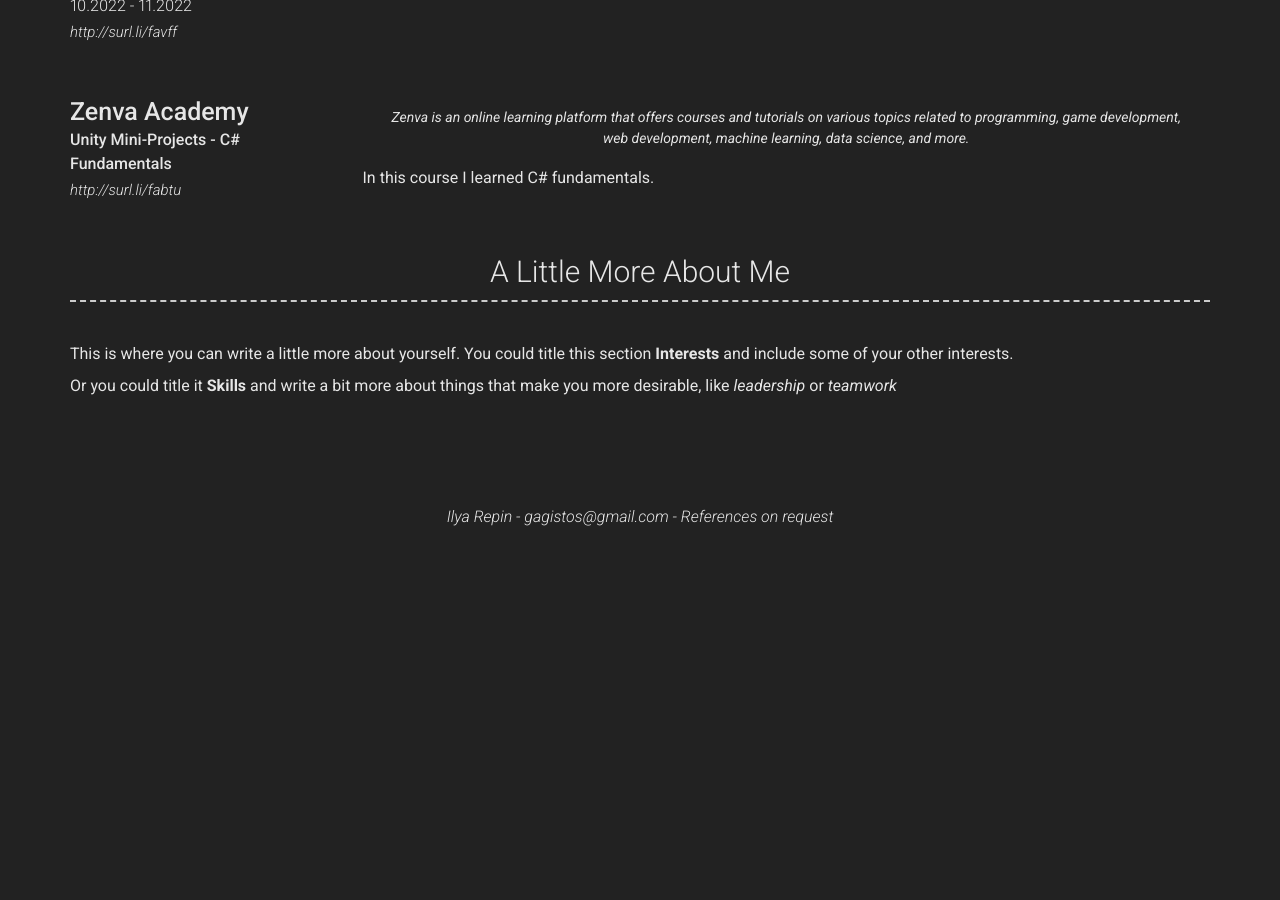
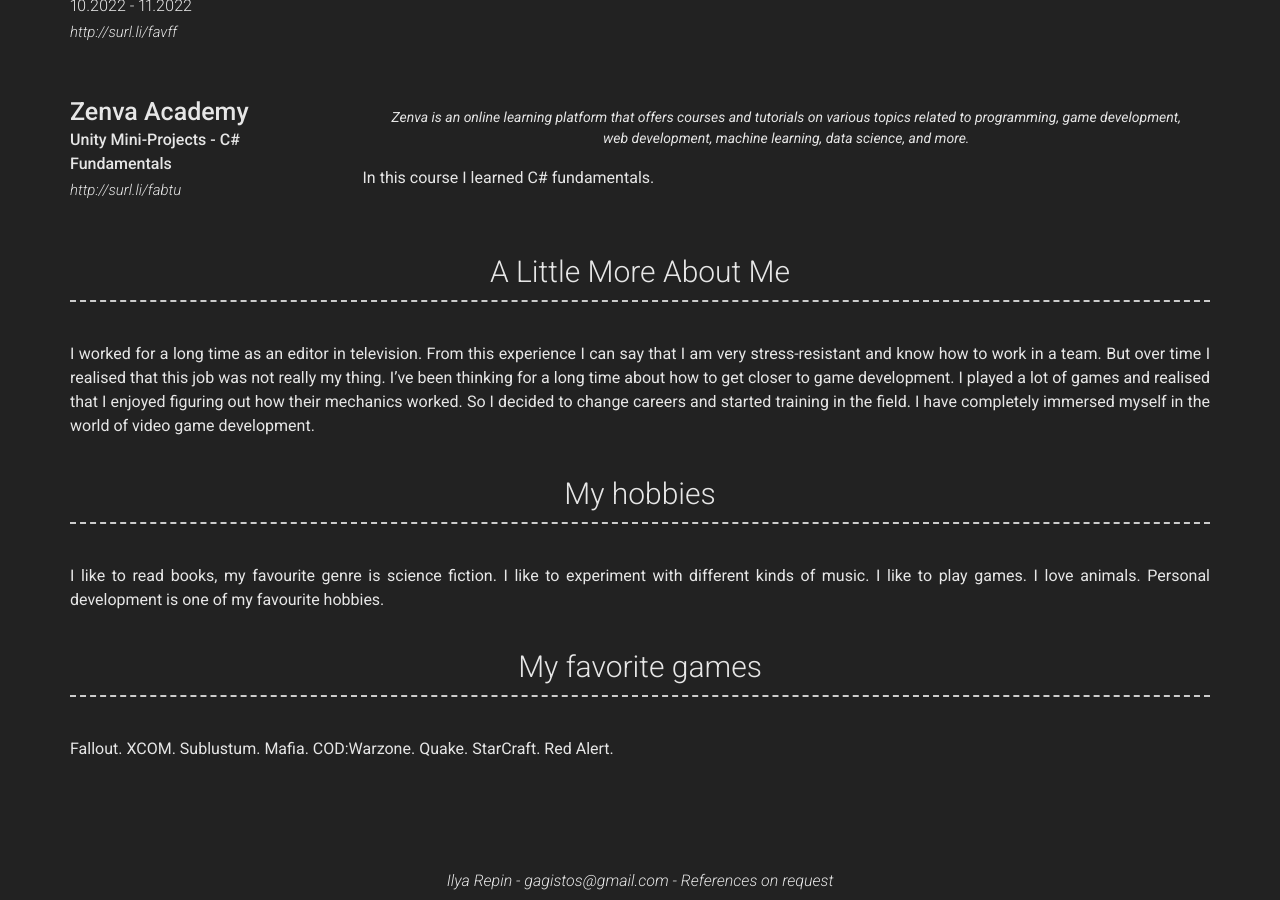
Before and after one commit to IrePin-Games/irepin.github.io, a Jekyll site: the page built from index.md, in a window 1280 px wide and 900 px high, scrolled down 1742 px. Built offline with Jekyll 4.4.1, drawn with Linux system fonts in a browser that asks for light colours; nearby versions of some CDN libraries; before the commit the page ends 2279 px from its top, so only the background shows below that.

Commit message:
Update _config.yml

```diff
--- a/_config.yml
+++ b/_config.yml
@@ -132,10 +132,23 @@ content:
   - title: A Little More About Me
     layout: text
     content: | # this will include new lines to allow paragraphs
-      This is where you can write a little more about yourself. You could title this section **Interests** and include some of your other interests.
-
-      Or you could title it **Skills** and write a bit more about things that make you more desirable, like *leadership* or *teamwork*
-
+      I worked for a long time as an editor in television.
+      From this experience I can say that I am very stress-resistant and know how to work in a team.
+      But over time I realised that this job was not really my thing.
+      I've been thinking for a long time about how to get closer to game development.
+      I played a lot of games and realised that I enjoyed figuring out how their mechanics worked.
+      So I decided to change careers and started training in the field.
+      I have completely immersed myself in the world of video game development.
+  - title: My hobbies
+    layout: text
+    content: | # this will include new lines to allow paragraphs
+      I like to read books, my favourite genre is science fiction.
+      I like to experiment with different kinds of music. I like to play games.
+      I love animals. Personal development is one of my favourite hobbies.
+  - title: My favorite games
+    layout: text
+    content: | # this will include new lines to allow paragraphs
+      Fallout. XCOM. Sublustum. Mafia. COD:Warzone. Quake. StarCraft. Red Alert.
 # Footer
 footer_show_references: true
 # references_title: References on request (Override references text)
```
